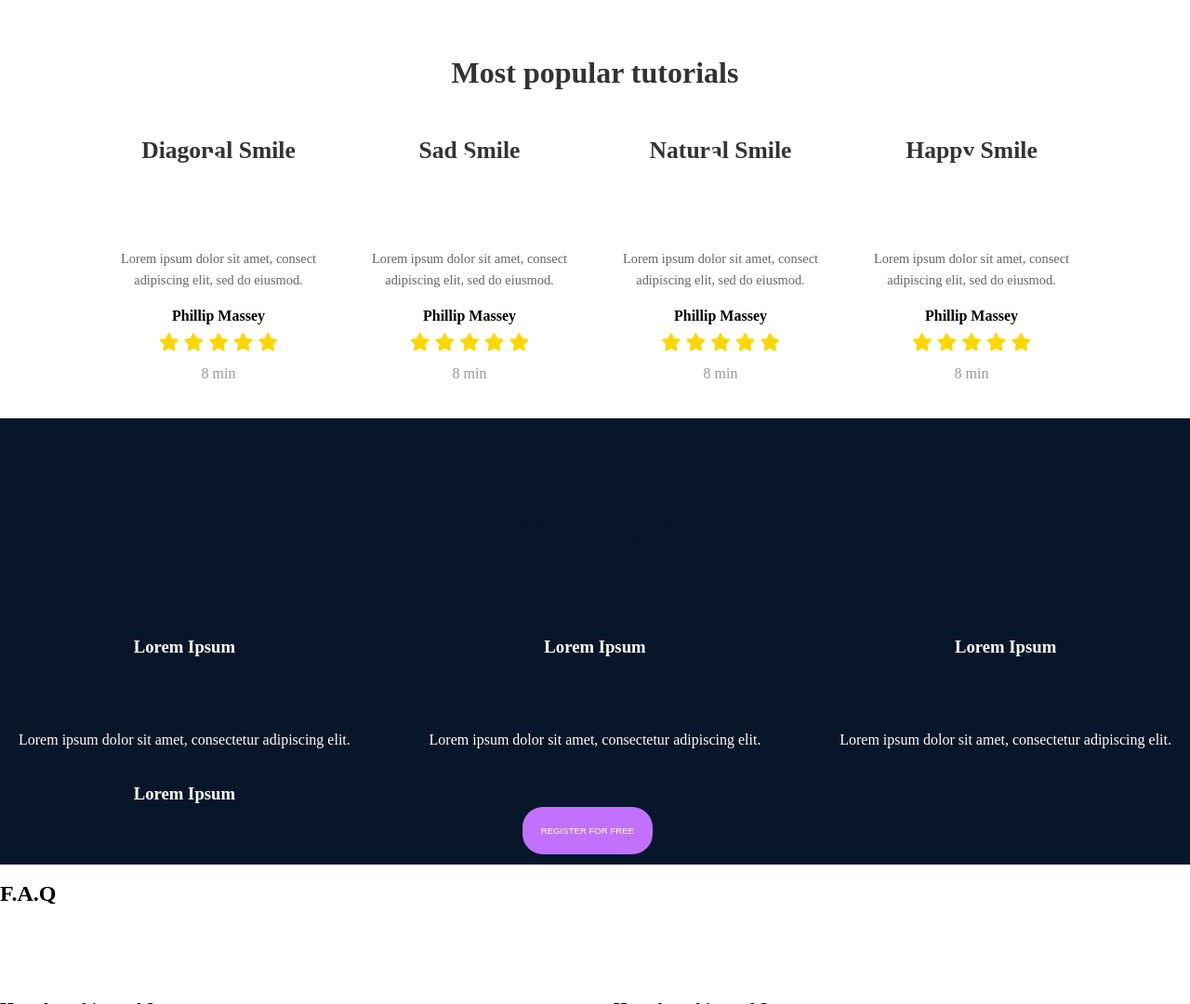
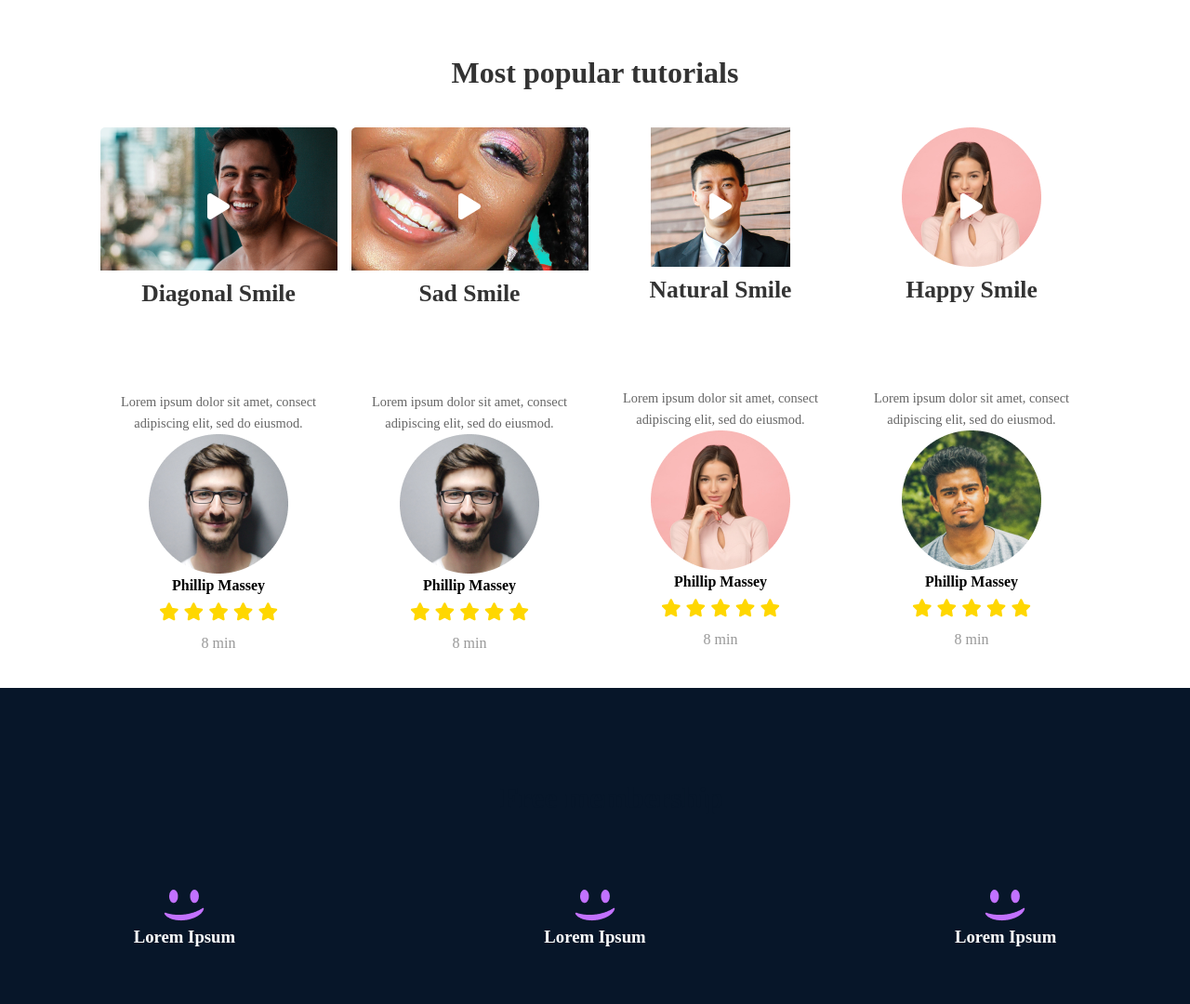
Before and after one commit to gracey08/alx_html_css, a plain HTML site: page css_advanced/index.html in a window 1280 px wide. Shown: the part 1720-2800 px from the top of the page at 93% size. Drawn offline with Linux system fonts and the light colour scheme; the site is published under a folder, as on GitHub Pages, so addresses that start at the root find nothing.

Commit message:
new update

```diff
--- a/css_advanced/index.html
+++ b/css_advanced/index.html
@@ -10,7 +10,7 @@
 <body>
     <header>
         <nav>
-            <img src="/img/logo.png" alt="logo">
+            <img src="./img/logo.png" alt="logo">
             <ul>
                 <li><a href="#">COURSE</a></li>
                 <li><a href="#">PRICING</a></li>
@@ -39,22 +39,22 @@
                 <h2 class="pros"> <span class="learn">Learn</span> from the pros</h2>
                 <div class="container-content">
                     <div>
-                        <img src="/img/1.png" alt="">
+                        <img src="./img/1.png" alt="">
                         <h3>Phillip Massey</h3>
                         <p>« Smile of the year » 2018 - 2019</p>
                     </div>
                     <div>
-                        <img src="/img/6.png" alt="">
+                        <img src="./img/6.png" alt="">
                         <h3>Nannie Lawrence</h3>
                         <p>Best « little smile » 2017</p>
                     </div>
                     <div>
-                        <img src="/img/7.png" alt="">
+                        <img src="./img/7.png" alt="">
                         <h3>Bruce Walters</h3>
                         <p>Best « Friend Smile » live performance 2019</p>
                     </div>
                     <div>
-                        <img src="/img/8.png" alt="">
+                        <img src="./img/8.png" alt="">
                         <h3>Henry Hughes</h3>
                         <p>« 24h smiles » winner 2016 - 2019</p>
                     </div>
@@ -63,7 +63,7 @@
         </section>
         <section class="avatar">
             <div>
-                <img src="/img/2.png" alt="image">
+                <img src="./img/2.png" alt="image">
             </div>
             <div>
                 <blockquote>« Those tutorials are concise and go straight to the point. I can’t think of a better place to learn smiling. And it’s so fun!</blockquote>
@@ -76,7 +76,7 @@
             <h2 class="Most">Most popular tutorials</h2>
 
             <div class="smile">
-                <img src="/img/8.png" alt="">
+                <img src="./img/8.png" alt="">
 
                 <div class="play-button">
                     <i class="fa-solid fa-play"></i> <!-- FontAwesome play icon -->
@@ -85,7 +85,7 @@
                 <h3>Diagonal Smile</h3>
                 <p>Lorem ipsum dolor sit amet, consect adipiscing elit, sed do eiusmod.</p>
                 <div>
-                    <img src="/img/1.png" alt="">
+                    <img src="./img/1.png" alt="">
                     <h4>Phillip Massey</h4>
                 </div>
 
@@ -100,14 +100,14 @@
             </div>
 
             <div class="smile">
-                <img src="/img/9.png" alt="">
+                <img src="./img/9.png" alt="">
                 <div class="play-button">
                     <i class="fa-solid fa-play"></i> <!-- FontAwesome play icon -->
                 </div>
                 <h3>Sad Smile</h3>
                 <p>Lorem ipsum dolor sit amet, consect adipiscing elit, sed do eiusmod.</p>
                 <div>
-                    <img src="/img/1.png" alt="">
+                    <img src="./img/1.png" alt="">
                     <h4>Phillip Massey</h4>
                 </div>
                 <div>
@@ -121,14 +121,14 @@
             </div>
 
             <div class="smile">
-                <img src="/img/2.png" alt="">
+                <img src="./img/2.png" alt="">
                 <div class="play-button">
                     <i class="fa-solid fa-play"></i> <!-- FontAwesome play icon -->
                 </div>
                 <h3>Natural Smile</h3>
                 <p>Lorem ipsum dolor sit amet, consect adipiscing elit, sed do eiusmod.</p>
                 <div>
-                    <img src="/img/3.png" alt="">
+                    <img src="./img/3.png" alt="">
                     <h4>Phillip Massey</h4>
                 </div>
                 <div>
@@ -142,14 +142,14 @@
             </div>
 
             <div class="smile">
-                <img src="/img/3.png" alt="">
+                <img src="./img/3.png" alt="">
                 <div class="play-button">
                     <i class="fa-solid fa-play"></i> <!-- FontAwesome play icon -->
                 </div>
                 <h3>Happy Smile</h3>
                 <p>Lorem ipsum dolor sit amet, consect adipiscing elit, sed do eiusmod.</p>
                 <div>
-                    <img src="/img/4.png" alt="">
+                    <img src="./img/4.png" alt="">
                     <h4>Phillip Massey</h4>
                 </div>
                 <div>
@@ -167,22 +167,22 @@
         <section class="membership">
             <h2 class="free">Free membership</h2>
             <div>
-                <img src="/img/smile.png" alt="">
+                <img src="./img/smile.png" alt="">
                 <h3>Lorem Ipsum</h3>
                 <p>Lorem ipsum dolor sit amet, consectetur adipiscing elit.</p>
             </div>
             <div>
-                <img src="/img/smile.png" alt="">
+                <img src="./img/smile.png" alt="">
                 <h3>Lorem Ipsum</h3>
                 <p>Lorem ipsum dolor sit amet, consectetur adipiscing elit.</p>
             </div>
             <div>
-                <img src="/img/smile.png" alt="">
+                <img src="./img/smile.png" alt="">
                 <h3>Lorem Ipsum</h3>
                 <p>Lorem ipsum dolor sit amet, consectetur adipiscing elit.</p>
             </div>
             <div>
-                <img src="/img/smile.png" alt="">
+                <img src="./img/smile.png" alt="">
                 <h3>Lorem Ipsum</h3>
                 <p>Lorem ipsum dolor sit amet, consectetur adipiscing elit.</p>
             </div>
@@ -232,7 +232,7 @@
     <footer>
         <section class="foot">
             <div class="me">
-                <img src="/img/logo.png" alt="logo">
+                <img src="./img/logo.png" alt="logo">
                 <div class="social-media">
                     <i class="fa-brands fa-facebook"></i>
                     <i class="fa-brands fa-twitter"></i>
--- a/css_advanced/styles.css
+++ b/css_advanced/styles.css
@@ -6,7 +6,7 @@
 
 header {
     position: relative; /* Enables absolute positioning for children */
-	background-image: url('/img/object.png'); /* Replace with your background image URL */
+	background-image: url('./img/object.png'); /* Replace with your background image URL */
 	background-size: cover; /* Ensures the image covers the entire header */
     background-position: center; /* Centers the background image */
     color: white; /* Sets text color to white for better contrast */
```
Also changed, not shown: css_advanced/img/1.png (added), css_advanced/img/2.png (added), css_advanced/img/3.png (added), css_advanced/img/4.png (added), css_advanced/img/5.png (added), css_advanced/img/6.png (added), css_advanced/img/7.png (added), css_advanced/img/8.png (added), css_advanced/img/9.png (added), css_advanced/img/Object.png (added), css_advanced/img/logo.png (added), css_advanced/img/play.png (added), css_advanced/img/rating.png (added), css_advanced/img/smile.png (added), 1 more files.
